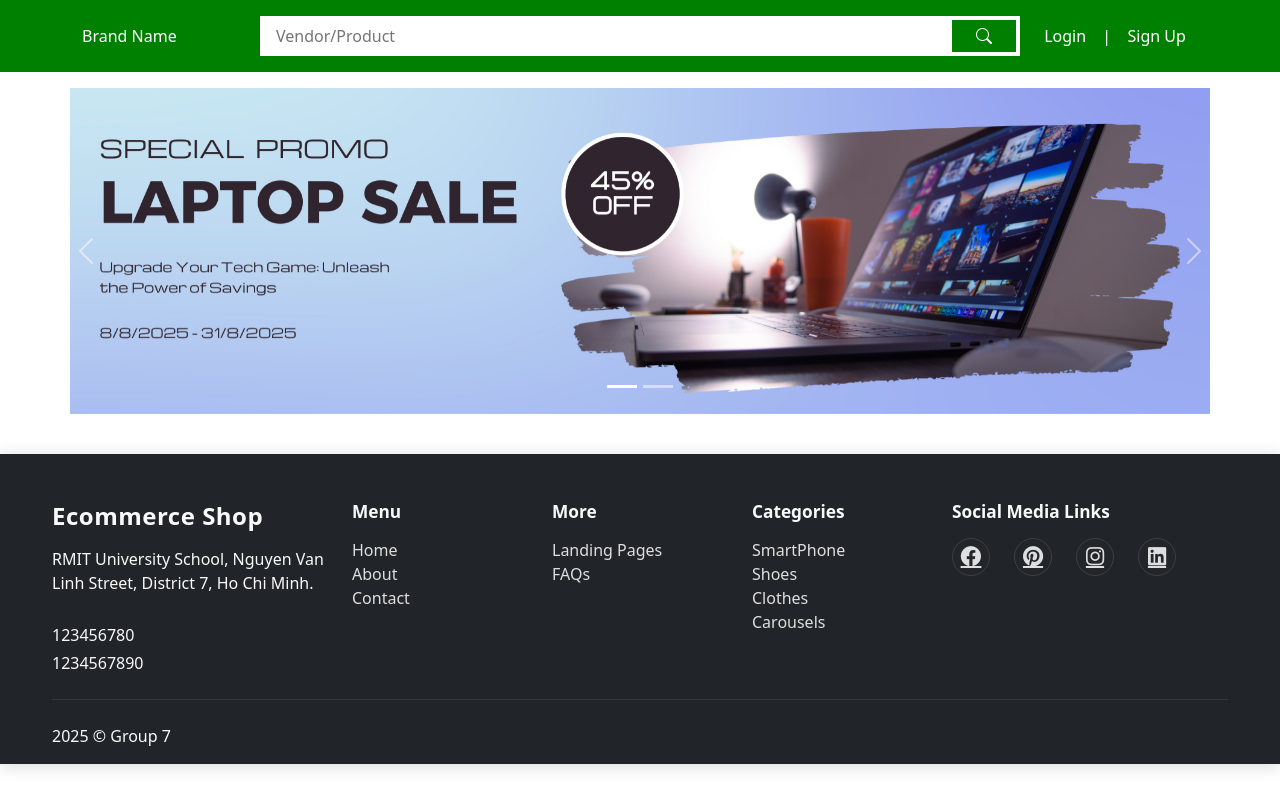
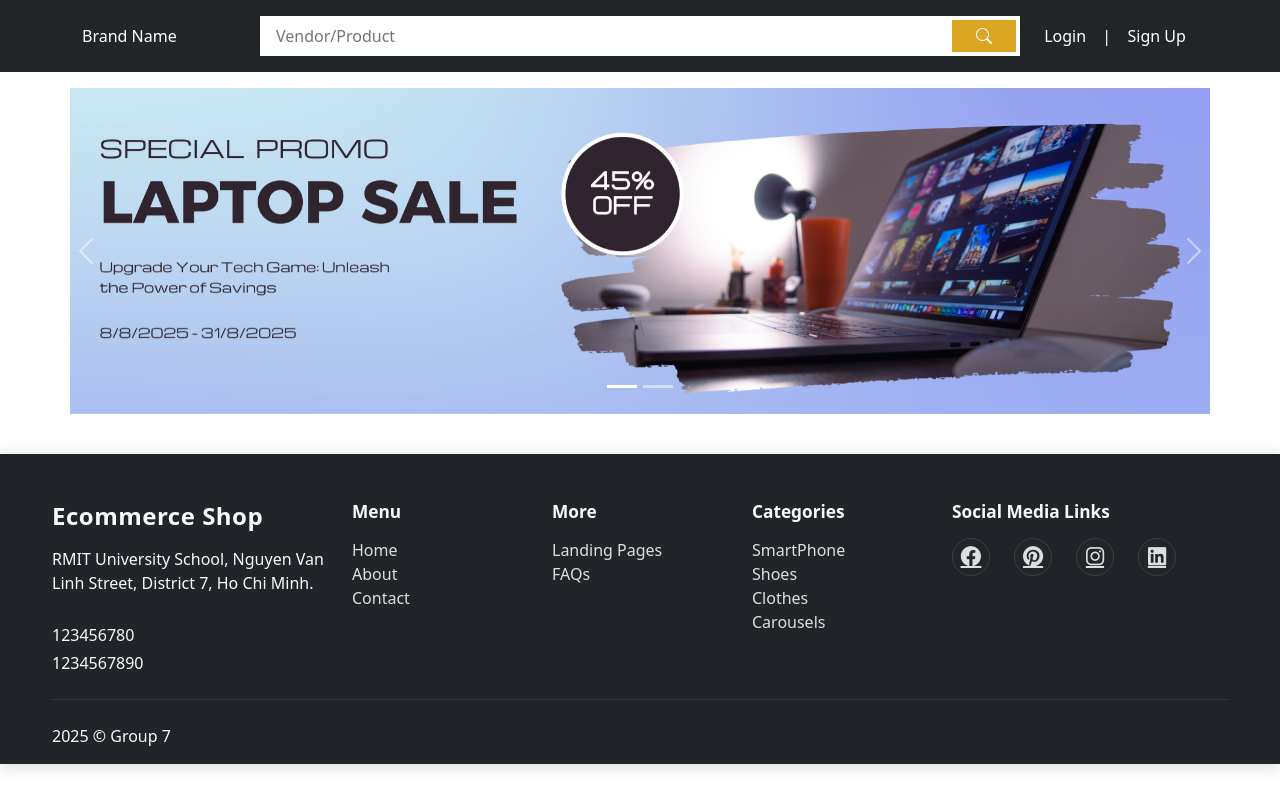
Before and after one commit to Vong1207/Group-Project-Fullstack, a React (Vite) app in the folder client/: page / in a window 1280 px wide. Built offline with nearby package versions, Linux system fonts and the light colour scheme.

Commit message:
Change color to Palette color

```diff
--- a/client/src/pages/partials/Navbar.css
+++ b/client/src/pages/partials/Navbar.css
@@ -1,6 +1,6 @@
 header {
     /* Temporary for display, will switch to another color when palette is selected */
-    background-color: green;
+    background-color: #232629;
 
     /* Navbar decoration */
     & .navbar {
@@ -21,7 +21,7 @@ header {
                 }
 
                 & button {
-                    background-color: green;
+                    background-color: goldenrod;
                     color: white;
                     border: none;
                 }
```
